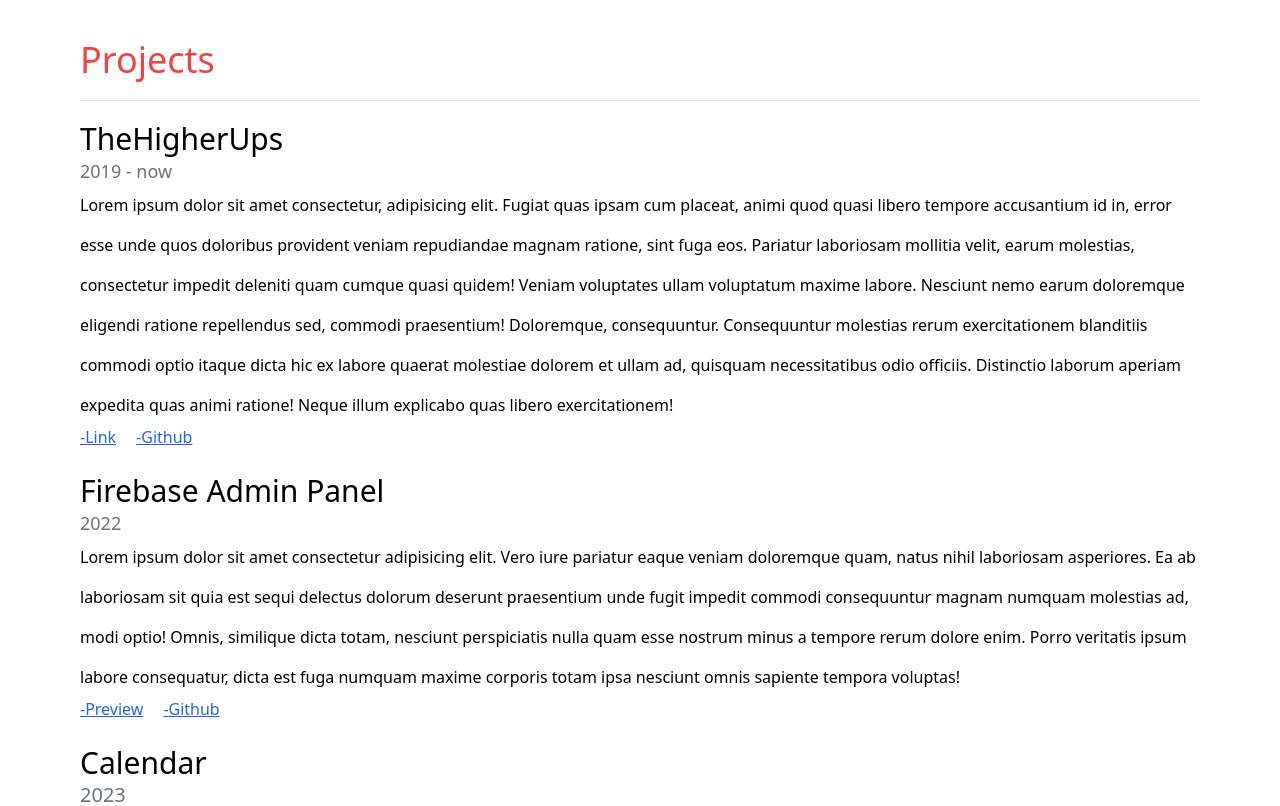
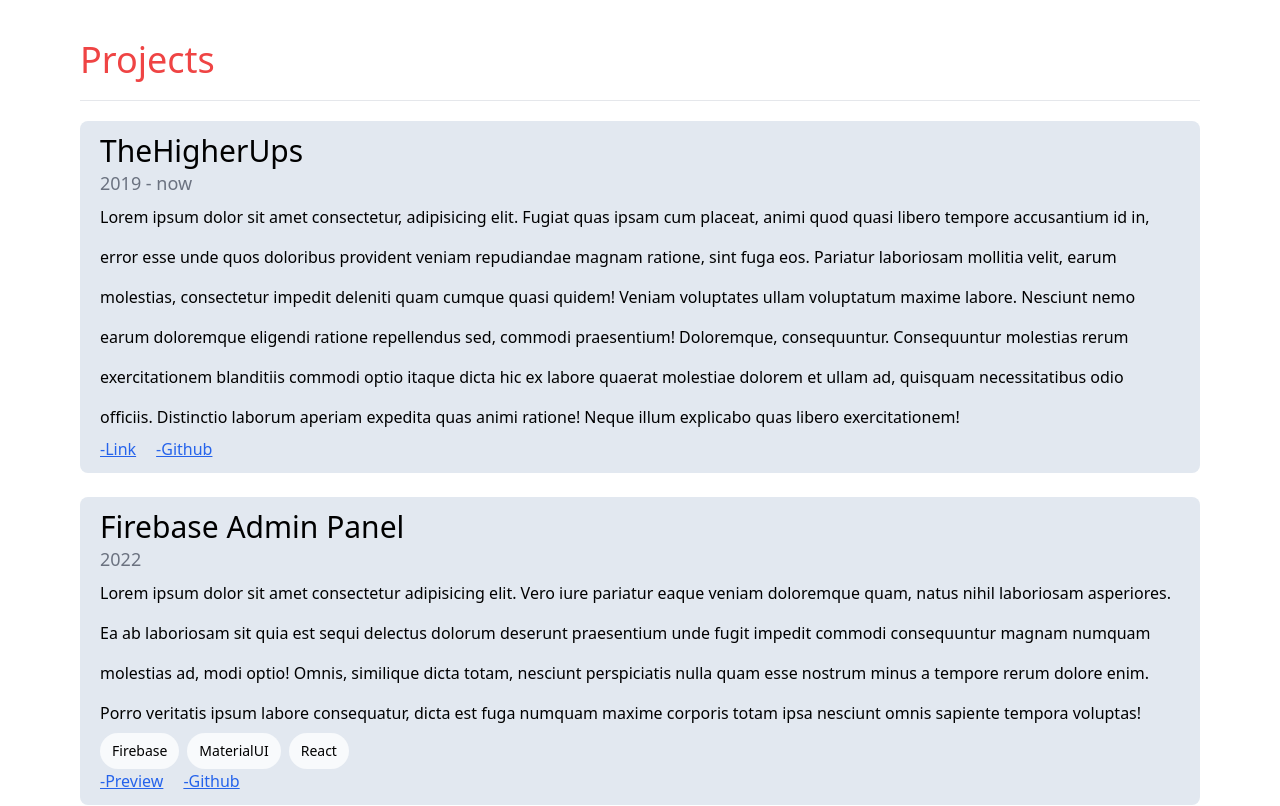
Before and after one commit to TheHigherUps/resume, a React (Vite) app: page / in a window 1280 px wide. Shown: the part 3800-4606 px from the top of the page. Built offline with nearby package versions, Linux system fonts and the light colour scheme.

Commit message:
added chip component
updated Projects

```diff
--- a/src/App.tsx
+++ b/src/App.tsx
@@ -9,6 +9,8 @@ import {
 import { BiLogoTypescript } from "react-icons/bi"
 import { motion } from "framer-motion"
 import { mainSkills } from "./lib/data"
+import Card from "./components/Card"
+import Chip from "./components/Chip"
 
 function App() {
     return (
@@ -234,7 +236,7 @@ function App() {
                 >
                     <p className="text-4xl text-red-500">Projects</p>
                     <hr className="my-5" />
-                    <div>
+                    <Card>
                         <div className="text-3xl">TheHigherUps</div>
                         <p className="text-lg text-gray-500">2019 - now</p>
                         <p className="leading-10">
@@ -269,9 +271,9 @@ function App() {
                                 -Github
                             </a>
                         </div>
-                    </div>
+                    </Card>
                     <br />
-                    <div>
+                    <Card>
                         <div className="text-3xl">Firebase Admin Panel</div>
                         <div className="text-lg text-gray-500">2022</div>
                         <p className="leading-10">
@@ -287,6 +289,11 @@ function App() {
                             consequatur, dicta est fuga numquam maxime corporis
                             totam ipsa nesciunt omnis sapiente tempora voluptas!
                         </p>
+                        <div className="flex gap-2">
+                            <Chip text="Firebase" />
+                            <Chip text="MaterialUI" />
+                            <Chip text="React" />
+                        </div>
                         <div className="flex gap-5">
                             <a
                                 className="text-blue-600 underline"
@@ -301,9 +308,9 @@ function App() {
                                 -Github
                             </a>
                         </div>
-                    </div>
+                    </Card>
                     <br />
-                    <div>
+                    <Card>
                         <div className="text-3xl">Calendar</div>
                         <div className="text-xl text-gray-500">2023</div>
                         <p className="leading-10">
@@ -331,7 +338,7 @@ function App() {
                                 -Github
                             </a>
                         </div>
-                    </div>
+                    </Card>
                 </section>
                 <section
                     className=" flex flex-col gap-5 bg-[#272932] px-5 py-10 text-white md:px-20"
--- /dev/null
+++ b/src/components/Card.tsx
@@ -0,0 +1,21 @@
+import classNames from "classnames"
+import React from "react"
+
+type CardProps = {
+    className?: string
+    children: React.ReactNode
+}
+
+export default function Card(props: CardProps) {
+    const { children, className } = props
+    return (
+        <div
+            className={classNames(
+                "rounded-lg bg-slate-200 px-5 py-3",
+                className,
+            )}
+        >
+            {children}
+        </div>
+    )
+}
--- /dev/null
+++ b/src/components/Chip.tsx
@@ -0,0 +1,23 @@
+import classNames from "classnames"
+
+type ChipProps = {
+    className?: string
+    children?: React.ReactNode
+    text: string
+}
+
+export default function Chip(props: ChipProps) {
+    const { text, className, children } = props
+
+    return (
+        <div
+            className={classNames(
+                "rounded-full bg-slate-50 px-3 py-2",
+                className,
+            )}
+        >
+            <p className="text-sm">{text}</p>
+            {children}
+        </div>
+    )
+}
```
